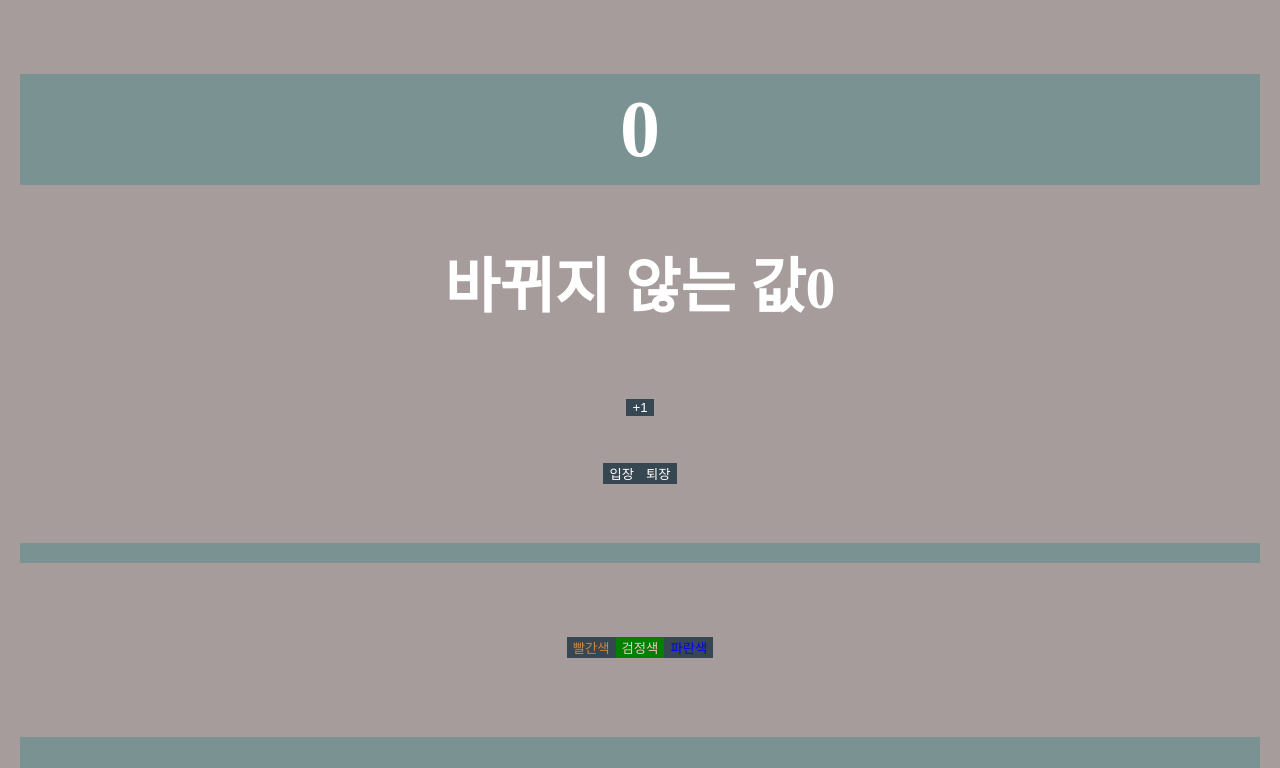
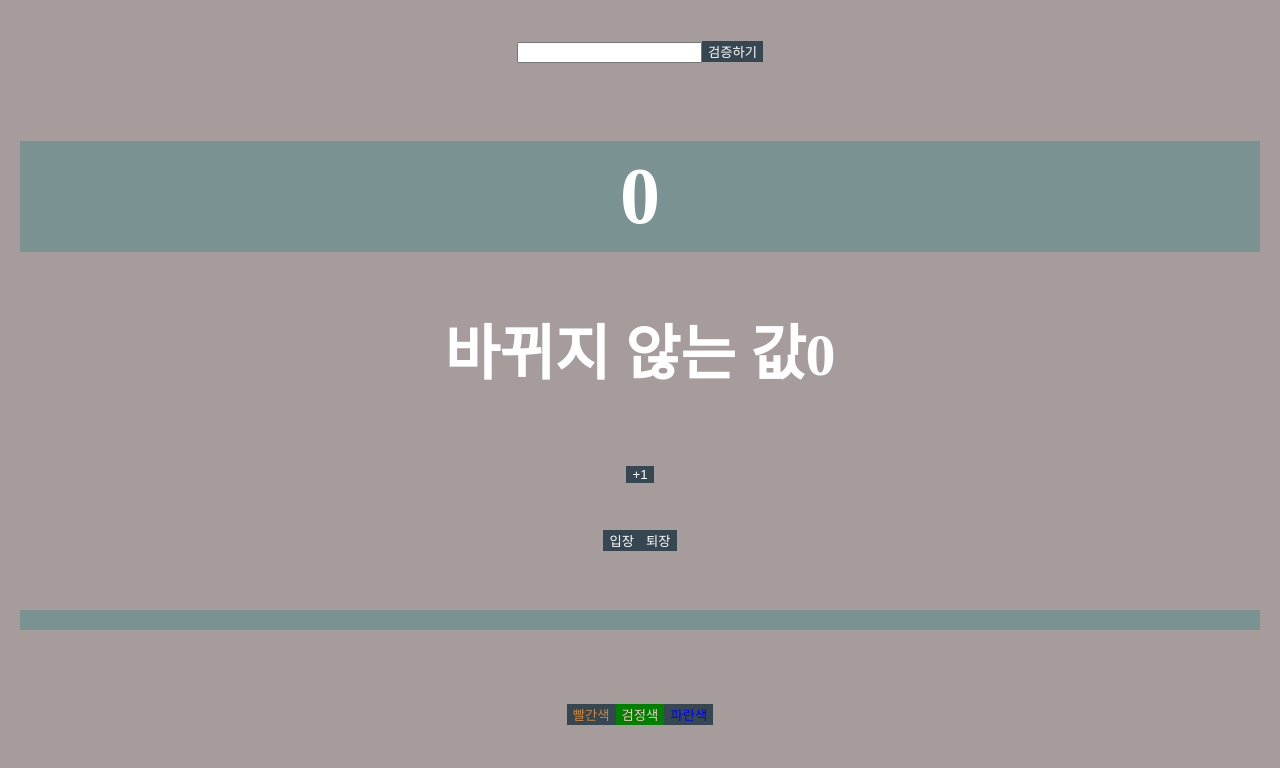
Before and after one commit to star-moon-cloud-k/WebProject, a React (Create React App) app in the folder react/react200/: page / in a window 1280 px wide. Shown: the top 768 px of the page. Built offline with nearby package versions, Linux system fonts and the light colour scheme.

Commit message:
Validation

```diff
--- a/react/react200/src/App.js
+++ b/react/react200/src/App.js
@@ -1,21 +1,22 @@
-import React from 'react';
+import React, {Component} from 'react';
 import './App.css';
 import MyComponent from "./Component/MyComponent";
 import Counter from "./Component/Counter";
 import Say from "./Component/Say";
 import EventPractice from "./Component/EventPractice";
 import EventPracticeComponent from "./Component/EventPracticeComponent";
-
-const App = () => {
-    const age = 5;
+import ValidationSample from "./validation/ValidationSample";
+class App extends Component{
+    render() {
         return (<>
+                <ValidationSample/>
                 <Counter/>
                 <Say/>
                 <EventPractice/>
                 <EventPracticeComponent/>
             </>
         )
-
+    }
 
 }
 
--- /dev/null
+++ b/react/react200/src/validation/ValidationSample.css
@@ -0,0 +1,7 @@
+.success{
+    background-color: lightgreen;
+}
+
+.fail{
+    background-color: lightcoral;
+}
--- /dev/null
+++ b/react/react200/src/validation/ValidationSample.js
@@ -0,0 +1,41 @@
+import React,{Component} from 'react'
+import './ValidationSample.css'
+
+class ValidationSample extends Component{
+    state = {
+        password : '',
+        clicked : false,
+        validated: false
+    }
+
+    handleChange = (e) =>{
+        this.setState({
+            password: e.target.value
+        })
+
+    }
+
+    handleButtonClick = () =>{
+        this.setState({
+            clicked: true,
+            validated: this.state.password === '0000'
+        })
+    }
+
+    render(){
+        return (
+            <div>
+                <input
+                    type ='password'
+                    value={this.state.password}
+                    onChange={this.handleChange}
+                    className={this.state.clicked ? (this.state.validated ? 'success' : 'falure') : ''}
+                    />
+                <button onClick={this.handleButtonClick}>검증하기</button>
+            </div>
+        )
+    }
+}
+
+
+export default ValidationSample;
```
Lines whose indentation alone changed are shown as unchanged.
